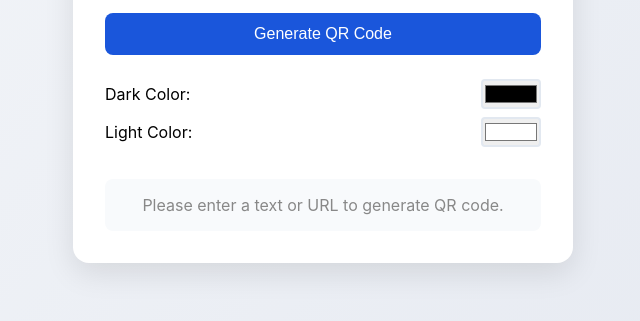
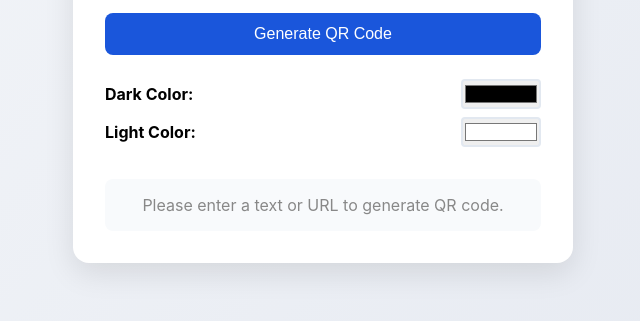
Before and after one commit to thomasmarwitz/tools, a plain HTML site: page artifacts/qr-code-generator.html in a window 1280 px wide. Shown: the part 339-660 px from the top of the page, without its empty margins (317-957 px from the left). Drawn offline with Linux system fonts and the light colour scheme.

Commit message:
Adjust styling of color picker

```diff
--- a/artifacts/qr-code-generator.html
+++ b/artifacts/qr-code-generator.html
@@ -113,14 +113,14 @@
 
         <div class="color-pickers" style="margin-bottom: 1.5rem;">
             <div class="color-picker" style="display: flex; align-items: center; margin-bottom: 0.5rem;">
-            <label for="colorDark" style="flex: 1;">Dark Color:</label>
+            <label for="colorDark" style="flex: 1;"><strong>Dark Color:</strong></label>
             <input type="color" id="colorDark" value="#000000" onchange="updateColors()"
-                style="width: 60px; height: 30px; padding: 0; border: 2px solid #e2e8f0; border-radius: 4px; margin-bottom: 0;">
+                style="width: 80px; height: 30px; padding: 0; border: 2px solid #e2e8f0; border-radius: 4px; margin-bottom: 0;">
             </div>
             <div class="color-picker" style="display: flex; align-items: center;">
-            <label for="colorLight" style="flex: 1;">Light Color:</label>
+            <label for="colorLight" style="flex: 1;"><strong>Light Color:</strong></label>
             <input type="color" id="colorLight" value="#ffffff" onchange="updateColors()"
-                style="width: 60px; height: 30px; padding: 0; border: 2px solid #e2e8f0; border-radius: 4px; margin-bottom: 0;">
+                style="width: 80px; height: 30px; padding: 0; border: 2px solid #e2e8f0; border-radius: 4px; margin-bottom: 0;">
             </div>
         </div>
 
@@ -132,7 +132,6 @@
     <script>
         let colorDark = "#000000";
         let colorLight = "#ffffff";
-        console.log("Hi")
 
         function updateColors() {
             console.log('updateColors');
```
